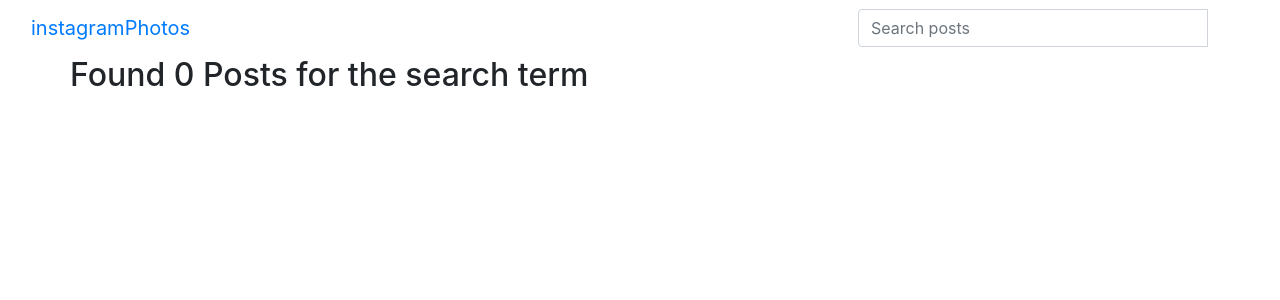
After one commit to Bernard2030/instagramphotoapp, a Django app: template photos/templates/search.html in a window 1280 px wide. The commit adds this page. Shown: the top 300 px of the page. Run offline with Django 3.2, Linux system fonts and the light colour scheme; the template is opened without the code that fills it, so the values that code supplies are empty; some libraries are stand-ins or nearby versions.

Commit message:
add search html

```diff
--- a/instagramphotos/settings.py
+++ b/instagramphotos/settings.py
@@ -65,6 +65,7 @@ TEMPLATES = [
                 'django.template.context_processors.request',
                 'django.contrib.auth.context_processors.auth',
                 'django.contrib.messages.context_processors.messages',
+                'django.template.context_processors.media',
             ],
         },
     },
@@ -126,7 +127,8 @@ STATIC_URL = '/static/'
 STATICFILES_DIRS = [
     os.path.join(BASE_DIR, "static"),
 ]
-
+MEDIA_URL = '/media/'
+MEDIA_ROOT = os.path.join(BASE_DIR, 'media')
 # Default primary key field type
 # https://docs.djangoproject.com/en/3.2/ref/settings/#default-auto-field
 
--- a/photos/templates/navbar.html
+++ b/photos/templates/navbar.html
@@ -18,7 +18,7 @@
         <form class="navbar-form" role="search" action="">
 
           <div class="input-group">
-            <input type="text" class="form-control" placeholder="Search Article" name="article">
+            <input type="text" class="form-control" placeholder="Search posts" name="posts">
             <div class="input-group-btn">
               <button class="btn btn-default" type="submit"><i class="glyphicon glyphicon-search"></i></button>
             </div>
--- /dev/null
+++ b/photos/templates/search.html
@@ -0,0 +1,25 @@
+{%extends 'base.html'%}
+{% block content %}
+<div class="container">
+
+  <div class="row">
+    {% if articles%}
+      <h2>Found {{ posts|length }} of searched term {{message}}</h2>
+    {% else %}
+      <h2> Found 0 Posts for the search term {{message}}</h2>
+    {% endif %}
+
+  </div>
+
+  <div class="row">
+
+  {% if posts %}
+    {% for posts in posts %}
+      <div class="col-sm-6 col-md-3">
+          <h1>{{posts.title}}</h1>
+      </div>
+    {% endfor %}
+  {% endif %}
+  </div>
+</div>
+{% endblock %}
--- a/photos/urls.py
+++ b/photos/urls.py
@@ -1,6 +1,12 @@
 from django.conf.urls import url
 from . import views
+from django.conf import settings
+from django.conf.urls.static import static
 
 urlpatterns=[
     url('^$',views.welcome,name = 'welcome'),
+    url(r'^search/', views.search_results, name='search_results')
 ]
+
+if settings.DEBUG:
+    urlpatterns+= static(settings.MEDIA_URL, document_root = settings.MEDIA_ROOT)
```
Also changed, not shown: photos/models.py (+7 -0 lines), photos/views.py (+15 -0 lines).
